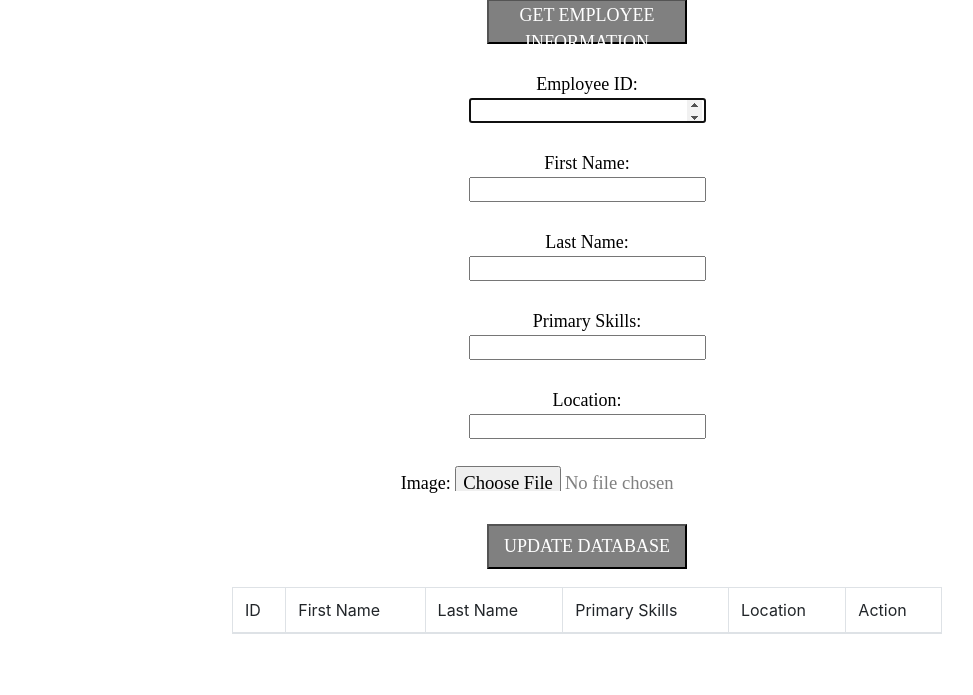
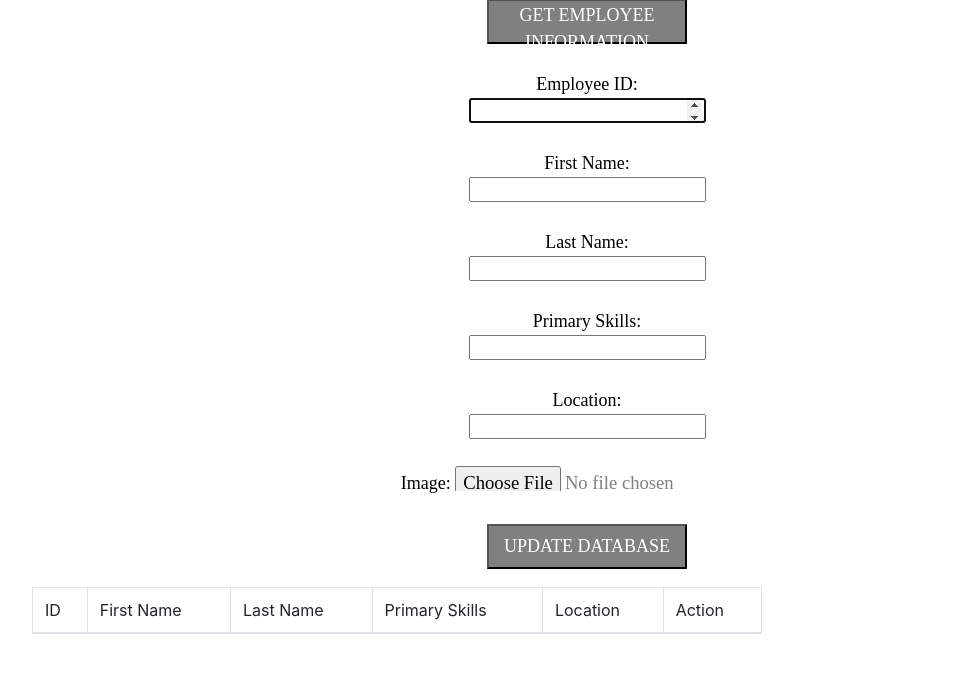
Before and after one commit to tehmingann/aws-live, a Flask app: page / in a window 1280 px wide. Shown: the part 105-800 px from the top of the page, without its empty margins (53-1026 px from the left). Run offline with Flask 2, Linux system fonts and the light colour scheme; data that the repository does not hold is empty; some libraries are stand-ins or nearby versions.

Commit message:
Update AddEmp.html

```diff
--- a/templates/AddEmp.html
+++ b/templates/AddEmp.html
@@ -34,9 +34,11 @@
 					DATABASE</button>
 
 			</form>
+		</body>
 	</font>
 
 
+	<div class="row">
 		<div class="col-md-8">
 			<table id="example" class="table table-striped table-bordered" style="width:100%">
 				<thead>
@@ -66,7 +68,8 @@
 				</tbody>
 			</table>
 		</div>
-	</body>
+	</div>
+	</div>
 </center>
 
 
```
Lines whose indentation alone changed are shown as unchanged.
